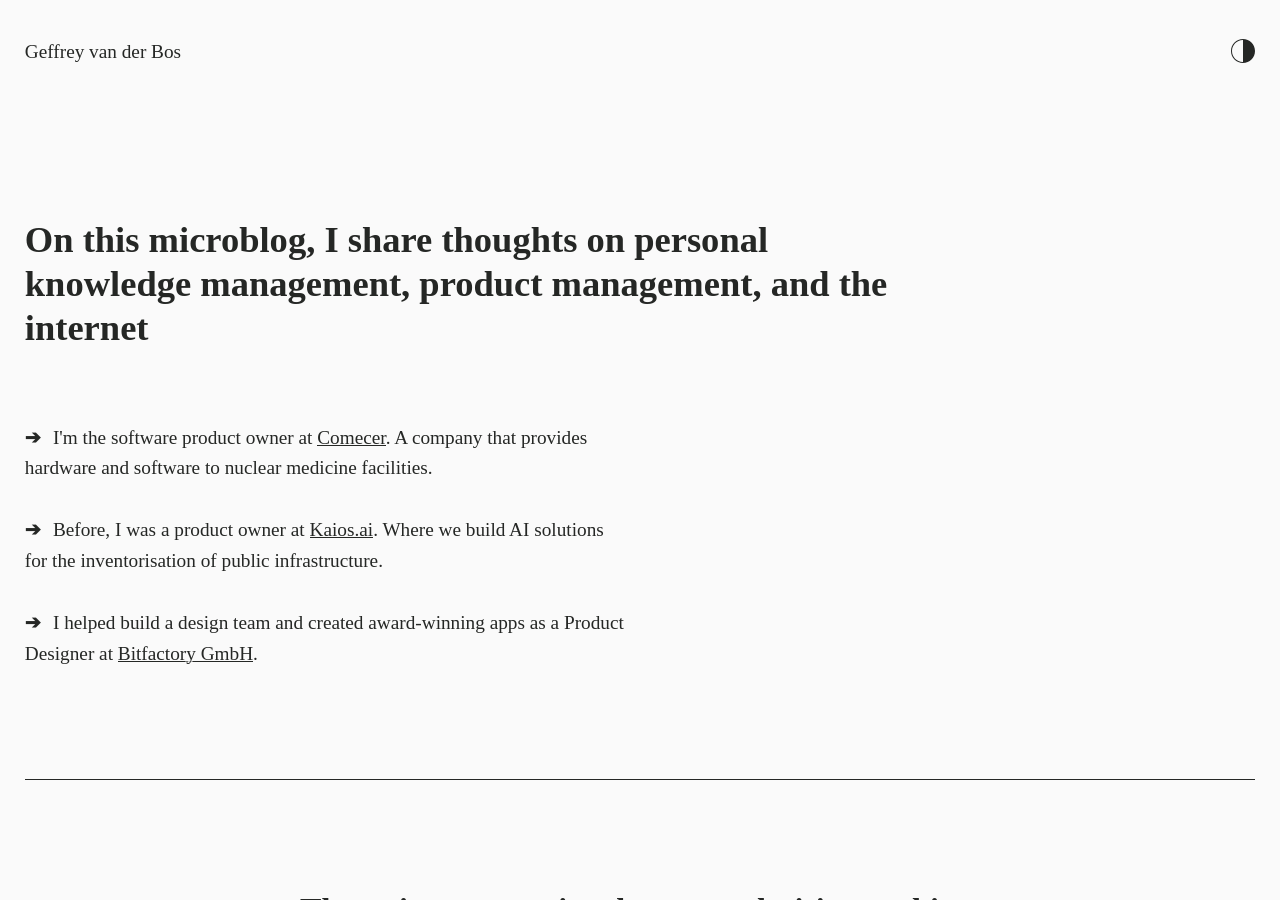
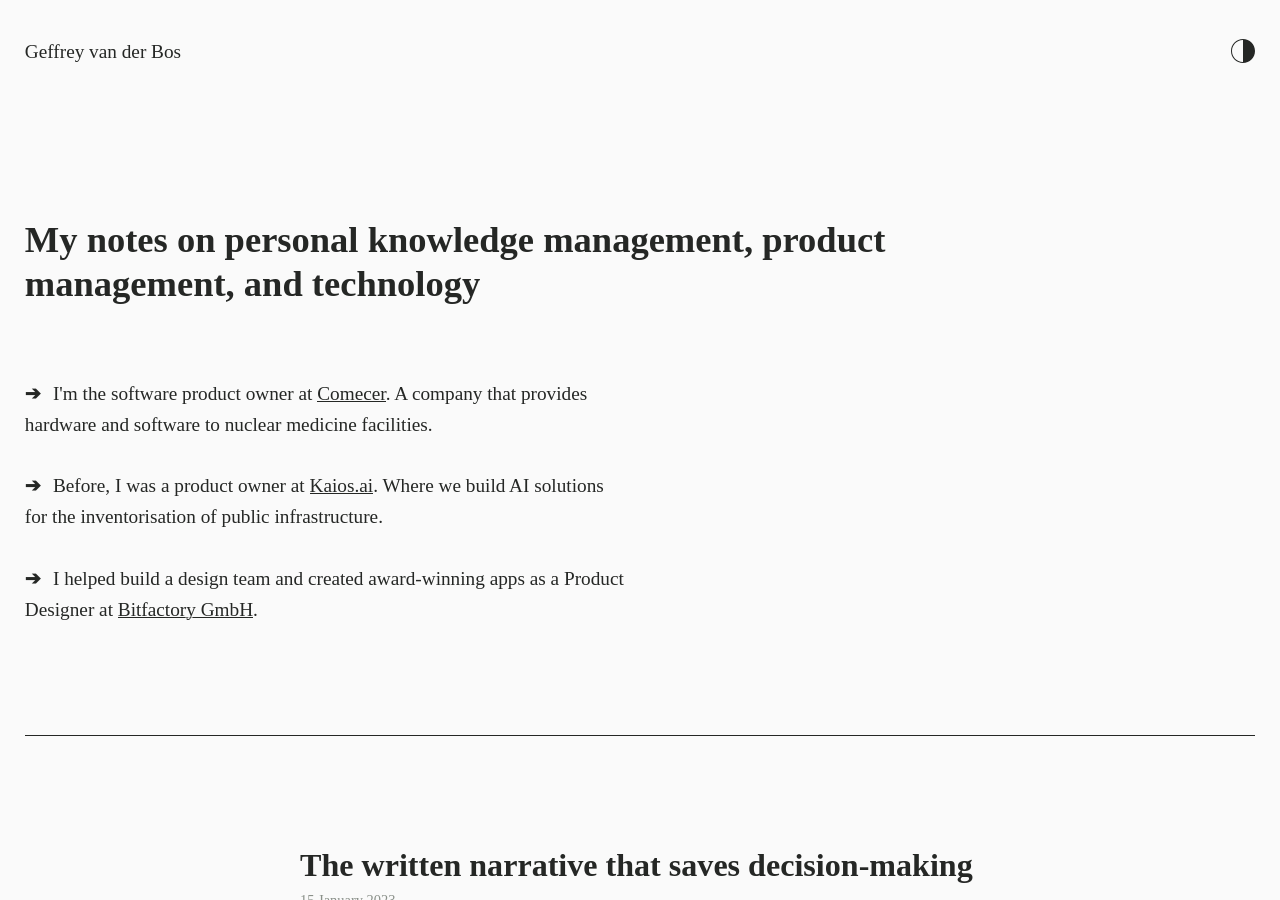
Before and after one commit to Geffreyvanderbos/_archiveblog, a Jekyll site: the page built from index.md, in a window 1280 px wide and 900 px high. Built offline with Jekyll 4.4.1, drawn with Linux system fonts in a browser that asks for light colours; some web fonts are replaced.

```diff
--- a/_config.yml
+++ b/_config.yml
@@ -1,29 +1,9 @@
-# Welcome to Jekyll!
-#
-# This config file is meant for settings that affect your whole blog, values
-# which you are expected to set up once and rarely edit after that. If you find
-# yourself editing this file very often, consider using Jekyll's data files
-# feature for the data you need to update frequently.
-#
-# For technical reasons, this file is *NOT* reloaded automatically when you use
-# 'bundle exec jekyll serve'. If you change this file, please restart the server process.
-#
-# If you need help with YAML syntax, here are some quick references for you:
-# https://learn-the-web.algonquindesign.ca/topics/markdown-yaml-cheat-sheet/#yaml
-# https://learnxinyminutes.com/docs/yaml/
-#
-# Site settings
-# These are used to personalize your new site. If you look in the HTML files,
-# you will see them accessed via {{ site.title }}, {{ site.email }}, and so on.
-# You can create any custom variable you would like, and they will be accessible
-# in the templates via {{ site.myvariable }}.
-
 title: Geffrey's Blog on Product Management and Personal Knowledge Management
 email: geffrey.bos@gmail.com
 description: >- # this means to ignore newlines until "baseurl:"
-  A description for my blog.
+ My notes on personal knowledge management, product management, and technology.
 baseurl: "" # the subpath of your site, e.g. /blog
-url: "http://geffreys.blog/" # the base hostname & protocol for your site, e.g. http://example.com
+url: "https://geffreys.blog/" # the base hostname & protocol for your site, e.g. http://example.com
 
 # Build settings
 plugins:
--- a/index.md
+++ b/index.md
@@ -1,5 +1,5 @@
 ---
-title: On this microblog, I share thoughts on personal knowledge management, product management, and the internet
+title: My notes on personal knowledge management, product management, and technology
 layout: home
 ---
 <ul class="links">
```
Also changed, not shown: _includes/post_header.html (+2 -9 lines).
